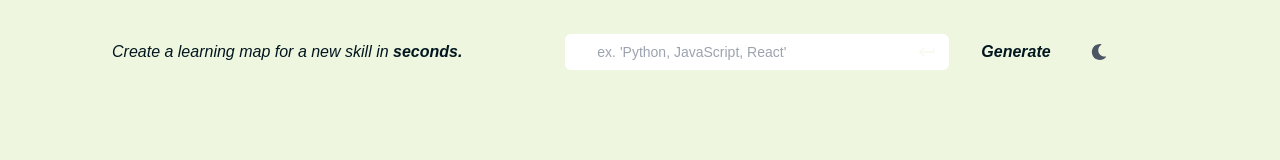
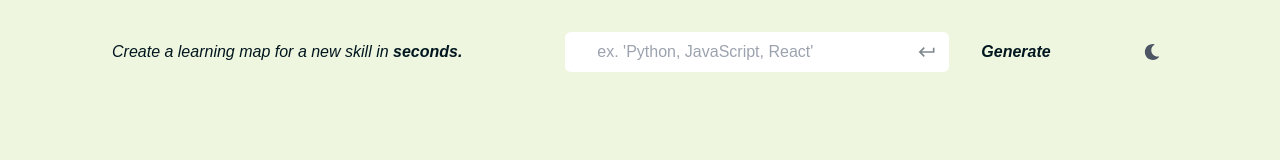
Before and after one commit to bikram9-9/Ai-learning-map, a Next.js app: page / in a window 1280 px wide. Shown: the top 160 px of the page. Built offline with nearby package versions, Linux system fonts and the light colour scheme.

Commit message:
styling update

```diff
--- a/components/MapPage.tsx
+++ b/components/MapPage.tsx
@@ -140,10 +140,10 @@ const MapPage: React.FC = () => {
               onChange={(e) => setSkill(e.target.value)}
               onKeyDown={handleKeyPress}
               placeholder="ex. 'Python, JavaScript, React'"
-              className="py-2 px-8 pr-12 rounded-md w-full bg-secondary text-background focus:outline-none text-sm font-mid "
+              className="py-2 px-8 pr-12 rounded-md w-full bg-secondary text-foreground dark:text-background focus:outline-none text-md"
             />
             <MdKeyboardReturn
-              className="absolute right-3 top-1/2 transform -translate-y-1/2 text-background opacity-50"
+              className="absolute right-3 top-1/2 transform -translate-y-1/2 dark:text-background text-foreground opacity-50"
               size={20}
             />
           </div>
@@ -156,7 +156,8 @@ const MapPage: React.FC = () => {
               {isLoading ? "Generating..." : "Generate"}
             </button>
           </div>
-          <div className="flex items-center gap-2">
+        </div>
+        <div className="flex items-center gap-2 justify-end">
           <button
             onClick={toggleTheme}
             className="p-2 rounded-full hover:bg-gray-200 dark:hover:bg-gray-700"
@@ -167,7 +168,6 @@ const MapPage: React.FC = () => {
               <FaMoon className="text-gray-600" />
             )}
           </button>
-          </div>
         </div>
       </div>
       {error && (
```
Lines whose indentation alone changed are shown as unchanged.
